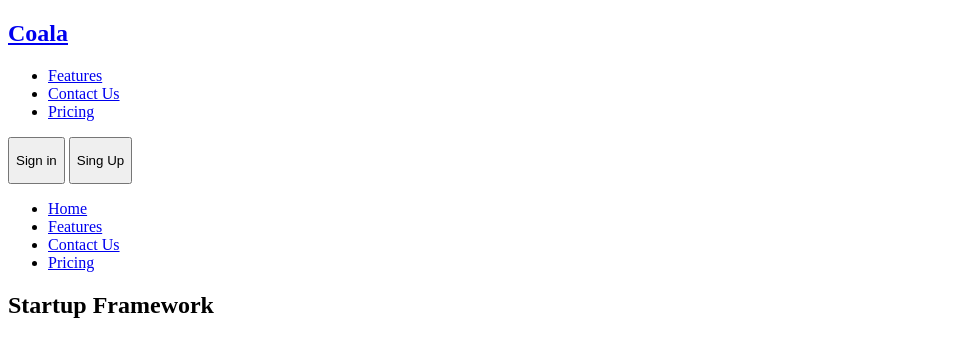
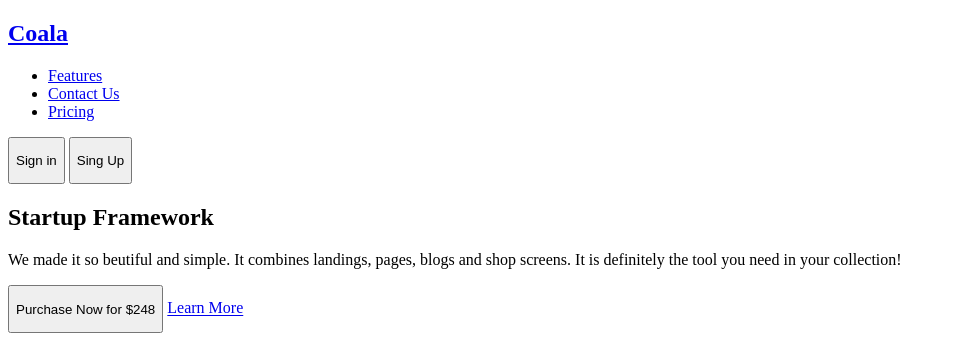
Before and after one commit to rBujar/Coala, a PHP site: page / in a window 1280 px wide. Shown: the top 340 px of the page, without its empty margins (0-955 px from the left). Run offline with PHP 8.4, Linux system fonts and the light colour scheme; data that the repository does not hold is empty.

Commit message:
minor change

```diff
--- a/components/header.php
+++ b/components/header.php
@@ -18,13 +18,6 @@
                 <p class="text-sm text-regular">Sing Up</p>
             </button>
         </div>
-        <ul class="header__menu container">
-            <li class="header__item"><a href="../index.php">Home</a></li>
-            <li class="header__item"><a href="../pages/features.php">Features</a></li>
-            <li class="header__item"><a href="../pages/contactUs.php">Contact Us</a></li>
-            <li class="header__item"><a href="../pages/pricing.php">Pricing</a></li>
-        </ul>
-    </nav>
     <div class="header__hamburger">
         <span class="header__hamburger--bar header__hamburger--bar--top"></span>
         <span class="header__hamburger--bar header__hamburger--bar--middle"></span>
--- a/src/css/sections/header.scss
+++ b/src/css/sections/header.scss
@@ -130,6 +130,7 @@
     }
 
     .header {
+        padding-bottom: 10px;
         &__hamburger {
             display: none;
         }
```
